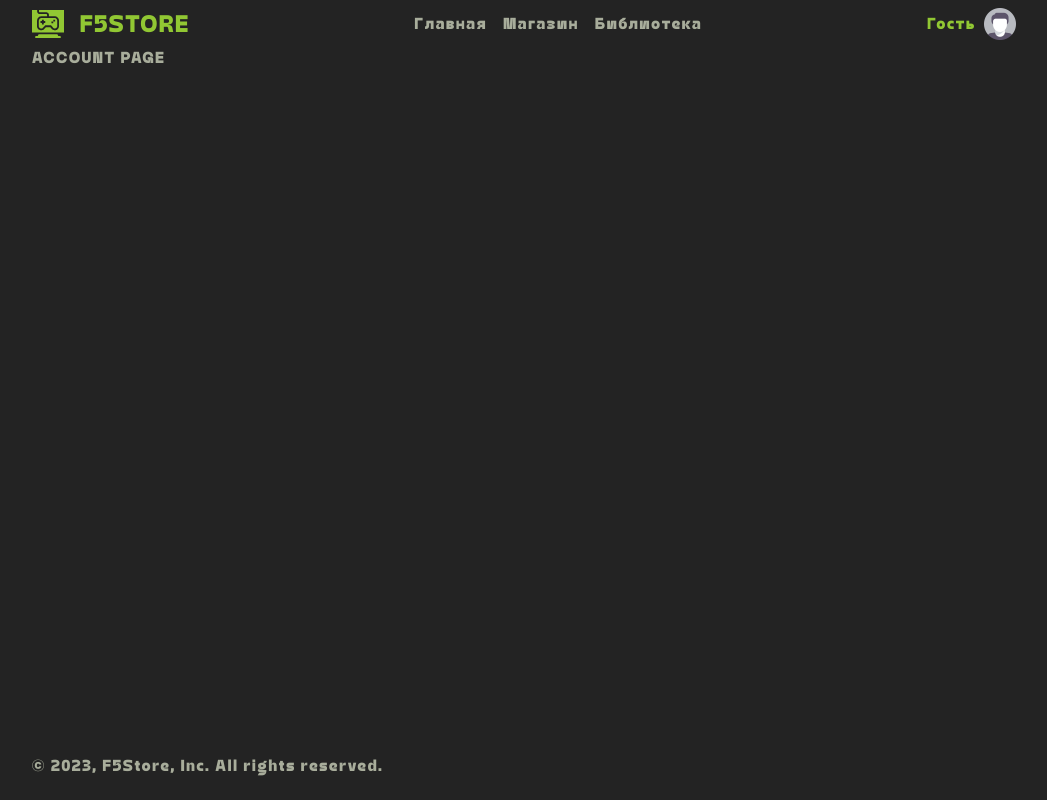
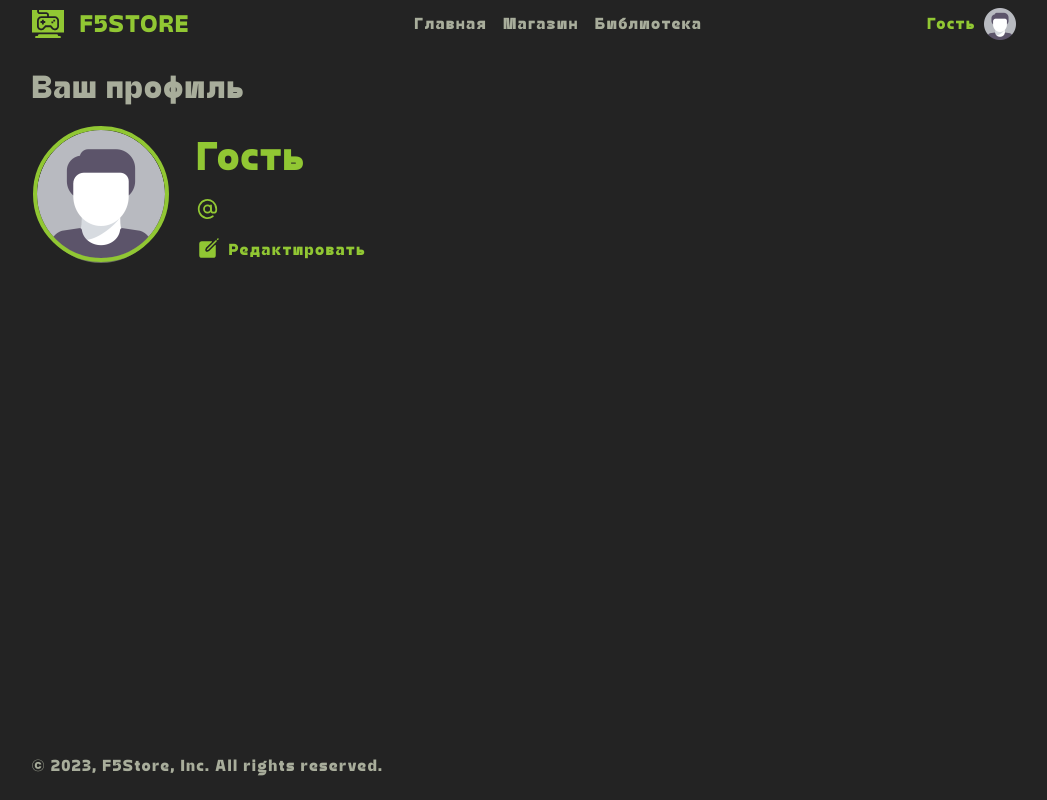
Before and after one commit to Fy5tew/course-project-2-1, a React (Create React App) app in the folder website/: page /account in a window 1280 px wide. Shown: the whole page, without its empty margins (116-1163 px from the left). Built offline with nearby package versions, Linux system fonts and the light colour scheme.

Commit message:
Updated account page and added account edit page

```diff
--- /dev/null
+++ b/website/src/components/AccountBig/AccountBig.module.scss
@@ -0,0 +1,61 @@
+.AccountBig {
+    display: flex;
+    flex-direction: row;
+    align-items: center;
+    flex-wrap: wrap;
+    gap: 2em;
+    padding-left: 0.3em;
+
+    .AvatarWrapper {
+        background-color: #686d5d;
+        border-radius: 50%;
+
+        .Avatar {
+            width: 8em;
+            aspect-ratio: 1/1;
+            outline: 0.3em solid var(--color-primary);
+            border-radius: 50%;
+        }
+    }
+
+    .Info {
+        display: flex;
+        flex-direction: column;
+        gap: 1em;
+
+        img {
+            width: 1.5em;
+            aspect-ratio: 1/1;
+        }
+
+        .Name {
+            font-size: 2.5em;
+            color: var(--color-primary);
+        }
+
+        .Email {
+            display: flex;
+            flex-direction: row;
+            align-items: center;
+            gap: 0.5em;
+            font-size: 0.9em;
+        }
+
+        .EditLink {
+            display: flex;
+            flex-direction: row;
+            align-items: end;
+            gap: 0.5em;
+            font-size: 1em;
+
+            a {
+                color: var(--color-primary);
+                text-decoration: none;
+
+                &:hover {
+                    text-decoration: underline;
+                }
+            }
+        }
+    }
+}
--- /dev/null
+++ b/website/src/components/AccountBig/AccountBig.tsx
@@ -0,0 +1,38 @@
+import { useSelector } from 'react-redux';
+import { Link } from 'react-router-dom';
+
+import { userActions } from '../../features/user/userSlice';
+import { avatarsActions } from '../../features/avatars/avatarsSlice';
+
+import styles from './AccountBig.module.scss';
+
+
+export function AccountBig() {
+    const user = useSelector(userActions.getUser);
+    const avatar = useSelector(avatarsActions.getAvatar(user.avatar));
+
+    return (
+        <div className={styles.AccountBig}>
+            <div className={styles.AvatarWrapper}>
+                <img
+                    className={styles.Avatar}
+                    src={avatar.src}
+                    alt={avatar.name}
+                />
+            </div>
+            <div className={styles.Info}>
+                <span className={styles.Name}>
+                    {user.name}
+                </span>
+                <span className={styles.Email}>
+                    <img src='/icons/email.svg' alt='' />
+                    {user.email}
+                </span>
+                <span className={styles.EditLink}>
+                    <img src='/icons/edit.svg' alt='' />
+                    <Link to='/account/edit'>Редактировать</Link>
+                </span>
+            </div>
+        </div>
+    );
+}
--- /dev/null
+++ b/website/src/components/AccountBig/index.ts
@@ -0,0 +1 @@
+export { AccountBig } from './AccountBig';
--- a/website/src/components/SignInForm/SignInForm.tsx
+++ b/website/src/components/SignInForm/SignInForm.tsx
@@ -26,7 +26,7 @@ export function SignInForm() {
 
     const submitHandler: SubmitHandler<Inputs> = (data) => {
         dispatch(userActions.authorize({...data, name: 'User'}));
-        navigate('/');
+        navigate('/account');
     };
 
     return (
--- a/website/src/components/SignUpForm/SignUpForm.tsx
+++ b/website/src/components/SignUpForm/SignUpForm.tsx
@@ -29,7 +29,7 @@ export function SignUpForm() {
 
     const submitHandler: SubmitHandler<Inputs> = (data) => {
         dispatch(userActions.authorize(data));
-        navigate('/');
+        navigate('/account');
     };
 
     return (
--- a/website/src/index.tsx
+++ b/website/src/index.tsx
@@ -10,6 +10,7 @@ import { IndexPage } from './pages/IndexPage';
 import { StorePage } from './pages/StorePage';
 import { LibraryPage } from './pages/LibraryPage';
 import { AccountPage } from './pages/AccountPage';
+import { AccountEditPage } from './pages/AccountEditPage';
 import { SignInPage } from './pages/SignInPage';
 import { SignUpPage } from './pages/SignUpPage';
 import { SignOutPage } from './pages/SignOutPage';
@@ -44,6 +45,10 @@ root.render(
                 element={ <AccountPage /> }
               />
               <Route
+                path='account/edit'
+                element={ <AccountEditPage /> }
+              />
+              <Route
                 path='signin'
                 element={ <SignInPage /> }
               />
--- /dev/null
+++ b/website/src/pages/AccountEditPage/AccountEditPage.tsx
@@ -0,0 +1,14 @@
+import { useTitle } from "../../hooks/useTitle";
+
+import { PageLayout } from "../../components/PageLayout";
+
+
+export function AccountEditPage() {
+    useTitle('Измение профиля');
+
+    return (
+        <PageLayout>
+            ACCOUNT EDIT PAGE
+        </PageLayout>
+    );
+}
--- /dev/null
+++ b/website/src/pages/AccountEditPage/index.ts
@@ -0,0 +1 @@
+export { AccountEditPage } from './AccountEditPage';
--- a/website/src/pages/AccountPage/AccountPage.tsx
+++ b/website/src/pages/AccountPage/AccountPage.tsx
@@ -1,14 +1,16 @@
 import { useTitle } from '../../hooks/useTitle';
 
 import { PageLayout } from '../../components/PageLayout';
+import { AccountBig } from '../../components/AccountBig';
 
 
 export function AccountPage() {
-    useTitle('Аккаунт');
+    useTitle('Профиль');
 
     return (
         <PageLayout>
-            ACCOUNT PAGE
+            <h1>Ваш профиль</h1>
+            <AccountBig />
         </PageLayout>
     );
 }
```
Also changed, not shown: website/public/icons/edit.svg (added), website/public/icons/email.svg (added).
